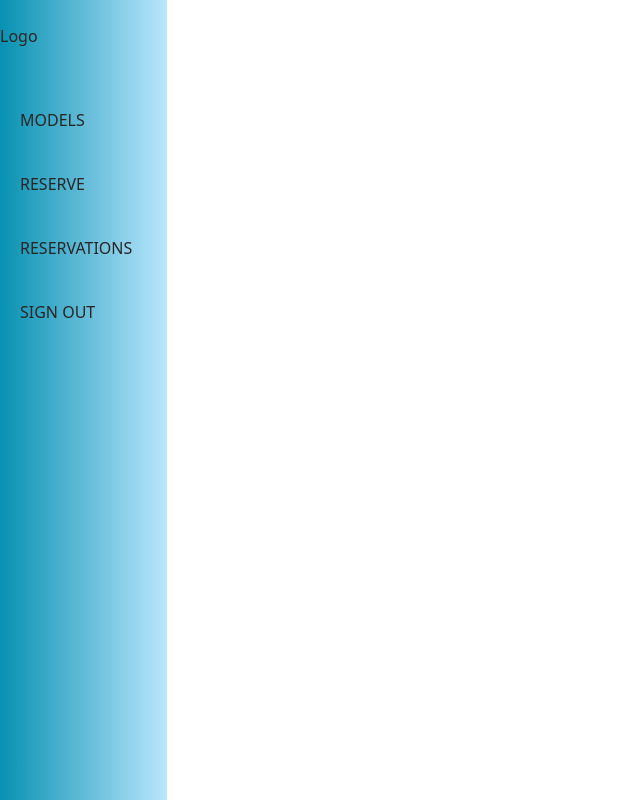
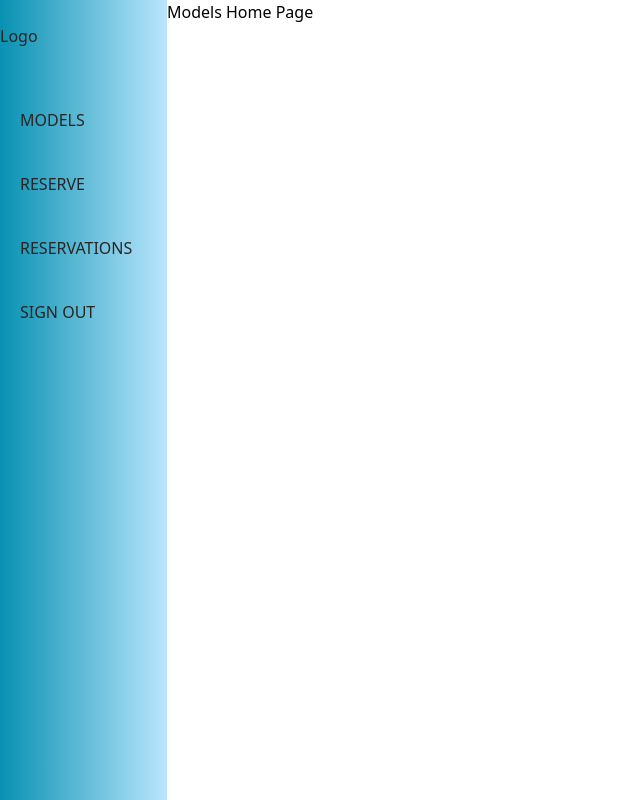
Before and after one commit to vikipretium/motorcycle-testdrive-frontend, a React (Create React App) app: page / in a window 1280 px wide. Shown: the whole page, without its empty margins (0-640 px from the left). Built offline with nearby package versions, Linux system fonts and the light colour scheme.

Commit message:
Add Redux store to be available to all routes of the app

```diff
--- a/src/index.js
+++ b/src/index.js
@@ -1,6 +1,8 @@
 import React from 'react';
 import ReactDOM from 'react-dom/client';
 import { BrowserRouter, Routes, Route } from 'react-router-dom';
+import { Provider } from 'react-redux';
+import Store from './redux/store';
 import ModelsHome from './models/models';
 import AddReservations from './reservations/addreservation';
 import UserReservations from './reservations/userReservations';
@@ -10,14 +12,16 @@
 const root = ReactDOM.createRoot(document.getElementById('root'));
 root.render(
   <React.StrictMode>
+    <Provider store={Store}>
       <BrowserRouter>
         <Routes>
           <Route path="/" element={<App />}>
-          <Route path="models" element={<ModelsHome />} />
+            <Route path="/" element={<ModelsHome />} />
             <Route path="addreservation" element={<AddReservations />} />
             <Route path="myreservations" element={<UserReservations />} />
           </Route>
         </Routes>
       </BrowserRouter>
+    </Provider>
   </React.StrictMode>,
 );
```
Lines whose indentation alone changed are shown as unchanged.
